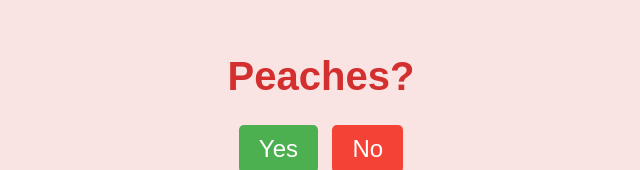
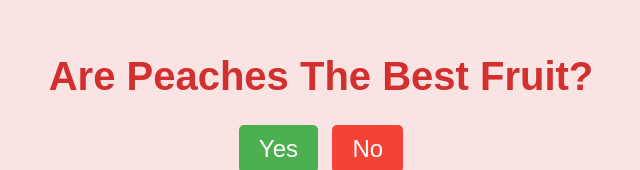
Before and after one commit to Kawarii/Peaches, a plain HTML site: page index.html in a window 1280 px wide. Shown: the part 138-308 px from the top of the page, without its empty margins (319-959 px from the left). Drawn offline with Linux system fonts and the light colour scheme.

Commit message:
index.html

```diff
--- a/index.html
+++ b/index.html
@@ -8,7 +8,7 @@
 </head>
 <body>
     <div class="container">
-        <h1>Peaches?</h1>
+        <h1>Are Peaches The Best Fruit?</h1>
         <div class="buttons">
             <button class="yes-button" onclick="handleYesClick()">Yes</button>
             <button class="no-button" onclick="handleNoClick()">No</button>
```
